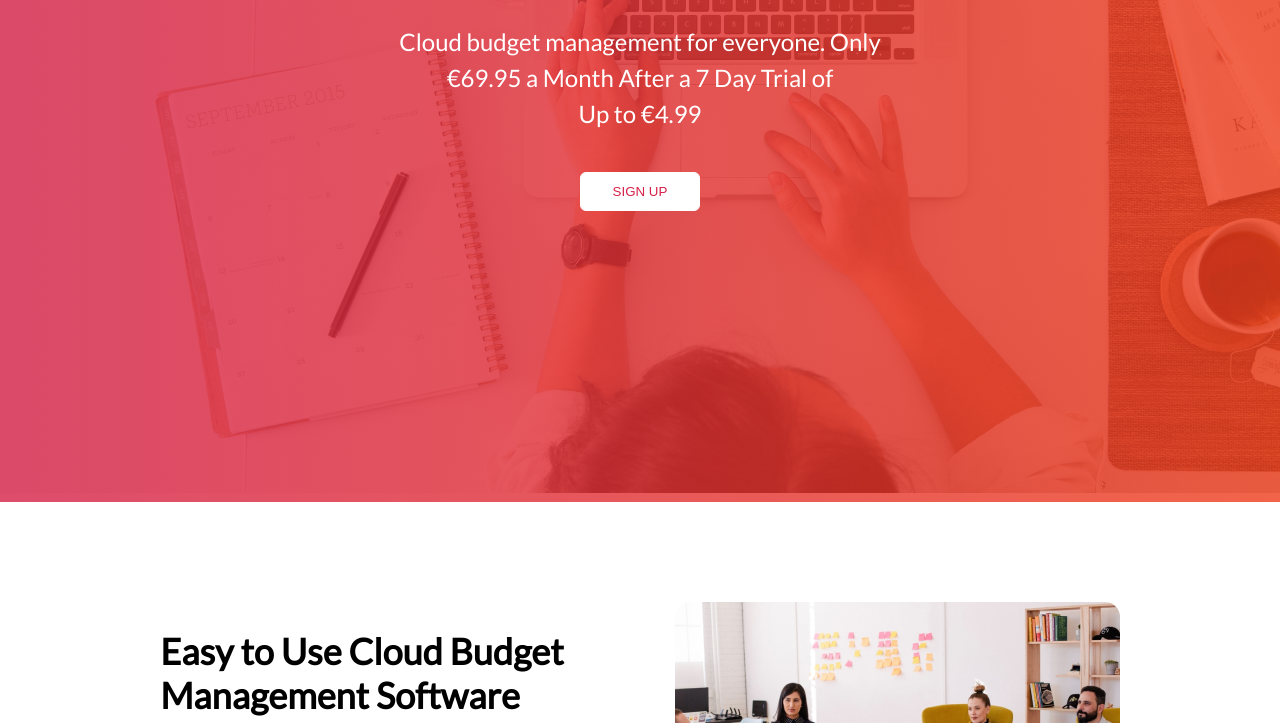
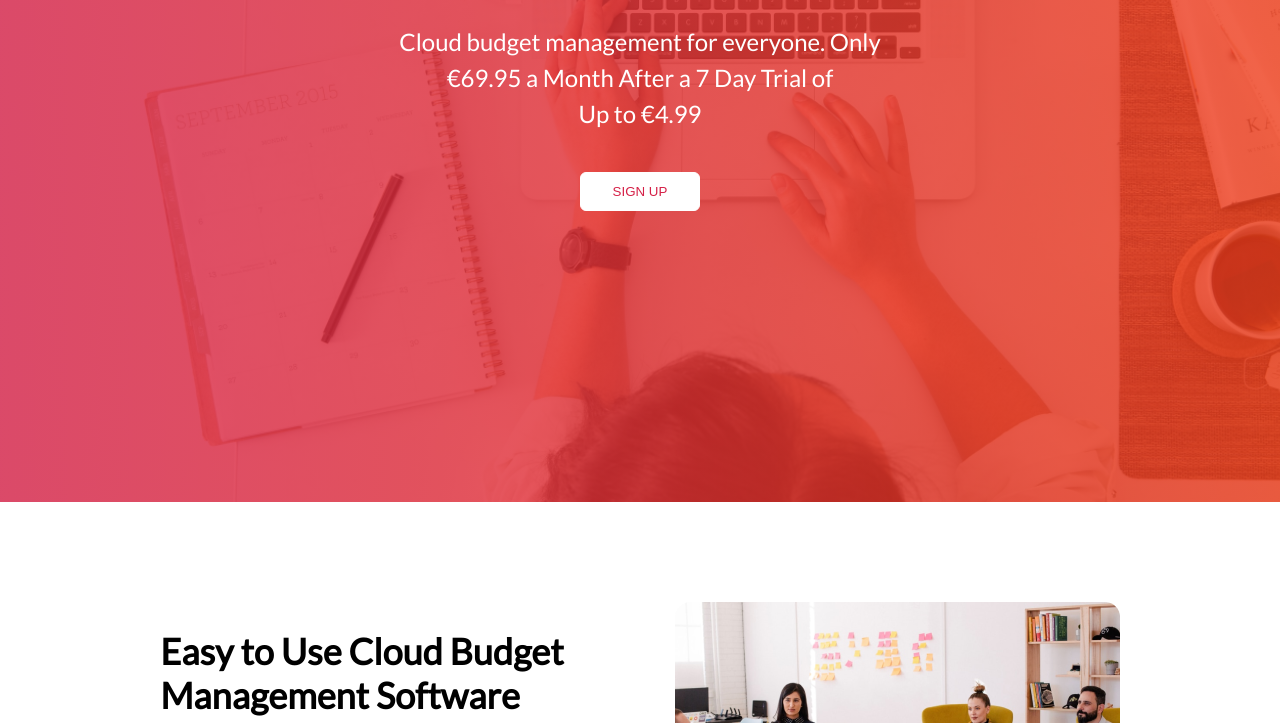
Before and after one commit to TJahongir/CloudBudget-convert, a plain HTML site: page index.html in a window 1280 px wide. Shown: the part 298-1021 px from the top of the page. Drawn offline with Linux system fonts and the light colour scheme.

Commit message:
Fixed the Background img

```diff
--- a/scss/style.scss
+++ b/scss/style.scss
@@ -226,11 +226,8 @@ footer {
       rgba(213, 32, 71, 0.8) 0%,
       rgba(238, 61, 27, 0.8) 100%
     ),
-    url(../assets/mainBackground.png);
+    url(../assets/mainBackground.png) center center / cover;
   background-repeat: no-repeat;
-  background-position: center;
-  object-fit: cover;
-  object-position: center;
   color: #fff;
 
   &__content {
```
Also changed, not shown: css/style.min.css.
